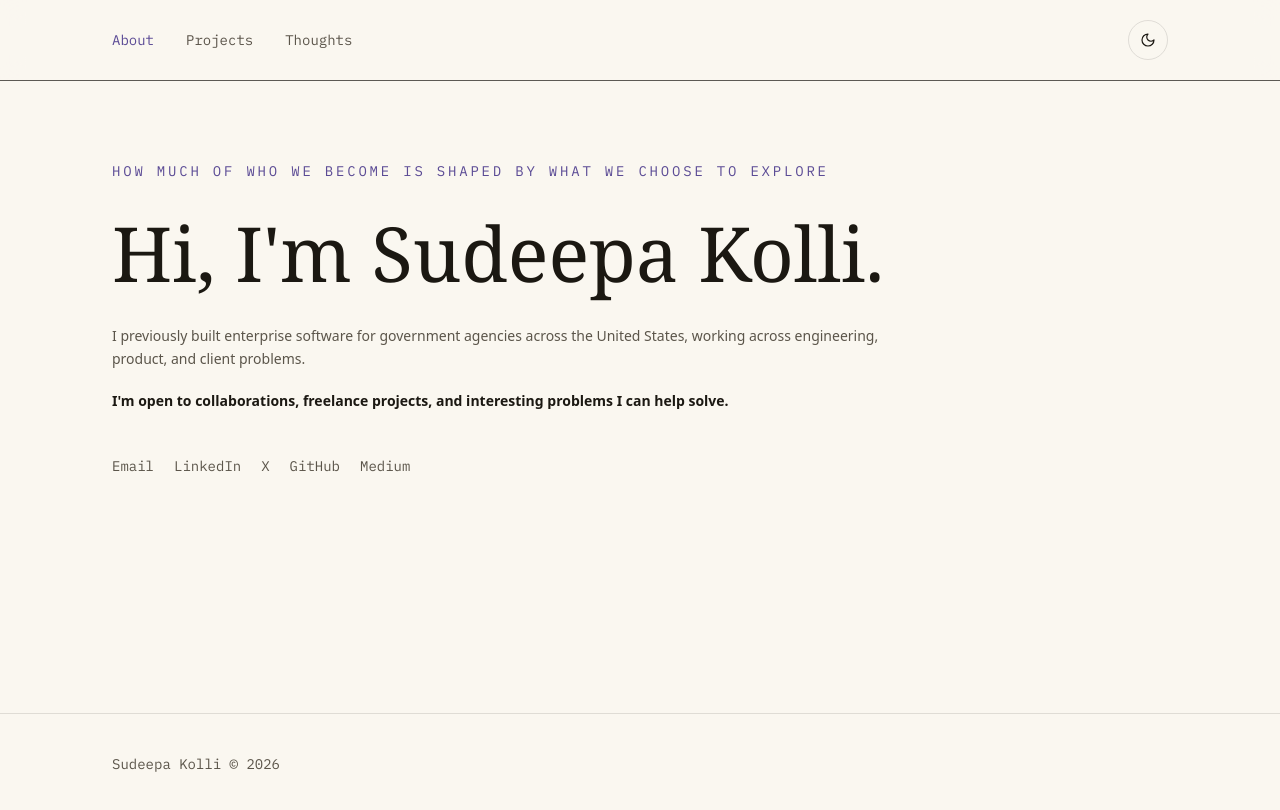
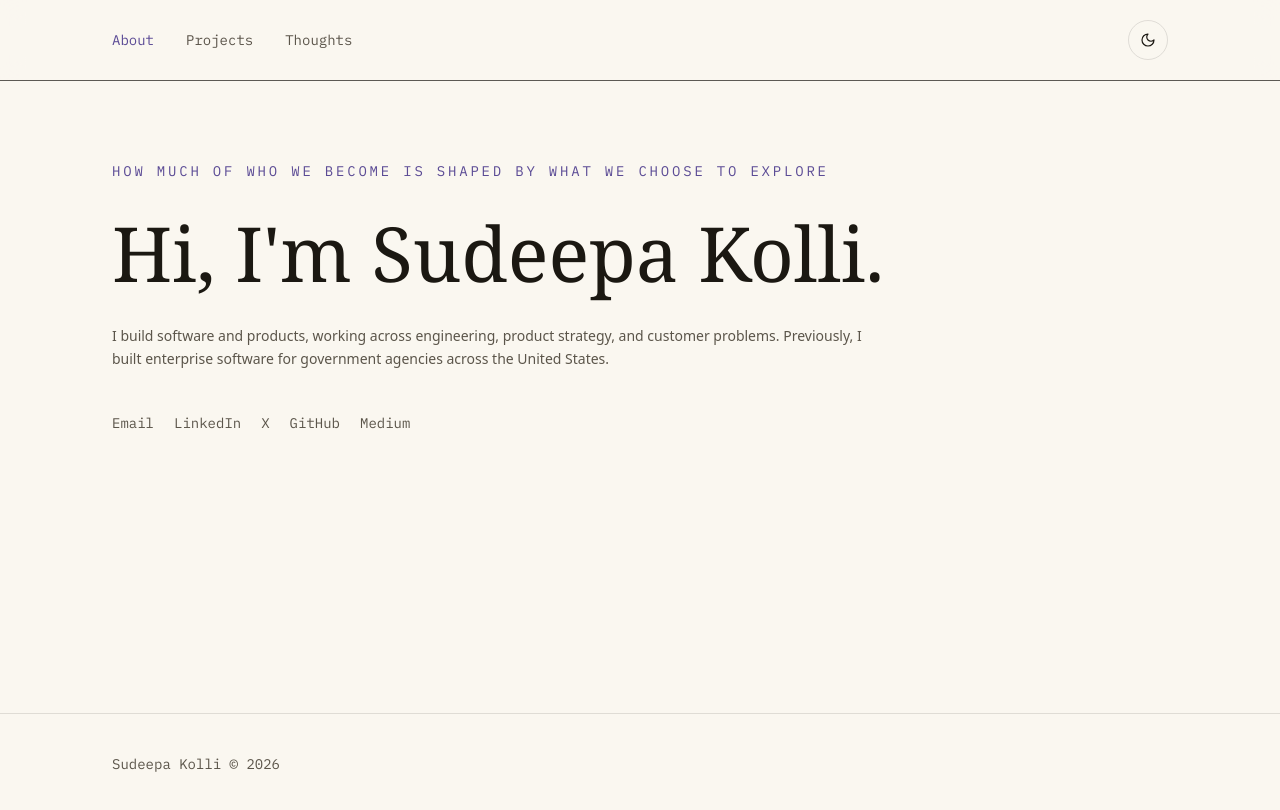
Before and after one commit to SudeepaNoble/SudeepaNoble.github.io, a Next.js app: page / in a window 1280 px wide. Shown: the top 810 px of the page. Built offline with nearby package versions, Linux system fonts and the light colour scheme.

Commit message:
Update homepage introduction

```diff
--- a/src/data/profile.ts
+++ b/src/data/profile.ts
@@ -10,8 +10,7 @@ export const profile = {
   // The main hero paragraph. {{highlight}} markers are rendered with
   // emphasis by the AnimatedText component — see src/components/animated-text.tsx
   heroParagraph: [
-    "I previously built enterprise software for government agencies across the United States, working across engineering, product, and client problems.",
-    "[[I'm open to collaborations, freelance projects, and interesting problems I can help solve.]]",
+    "I build software and products, working across engineering, product strategy, and customer problems. Previously, I built enterprise software for government agencies across the United States.",
   ],
 
   codexUsage: {
```
